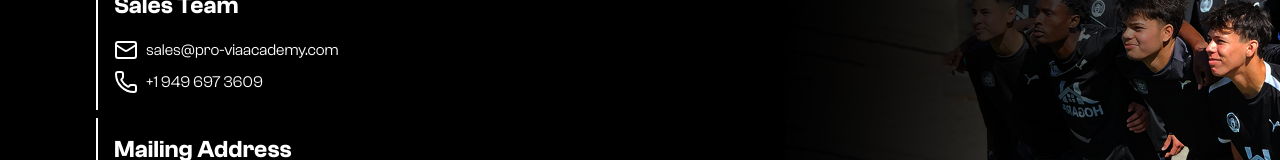
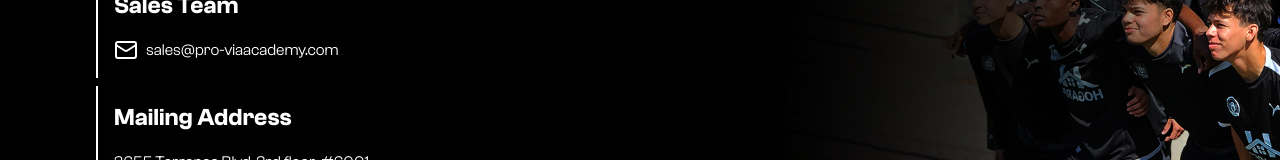
Before and after one commit to NawwafHusain/pro-via, a Next.js app: page /contact in a window 1280 px wide. Shown: the part 474-634 px from the top of the page. Built offline with nearby package versions, Linux system fonts and the light colour scheme; a web font is replaced by a local one.

Commit message:
EDIT: changed sales contact number

```diff
--- a/app/contact/page.js
+++ b/app/contact/page.js
@@ -109,10 +109,7 @@ export default function Page() {
               <Mail />
               sales@pro-viaacademy.com
             </a>
-            <a href="tel:+19496973609" className="flex gap-2">
-              <Phone />
-              +1 949 697 3609
-            </a>
+
           </div>
           <div className="flex flex-col gap-2  p-4 border-l-2 border-white ">
             <p className="font-semibold text-2xl mb-2">Mailing Address </p>
```
